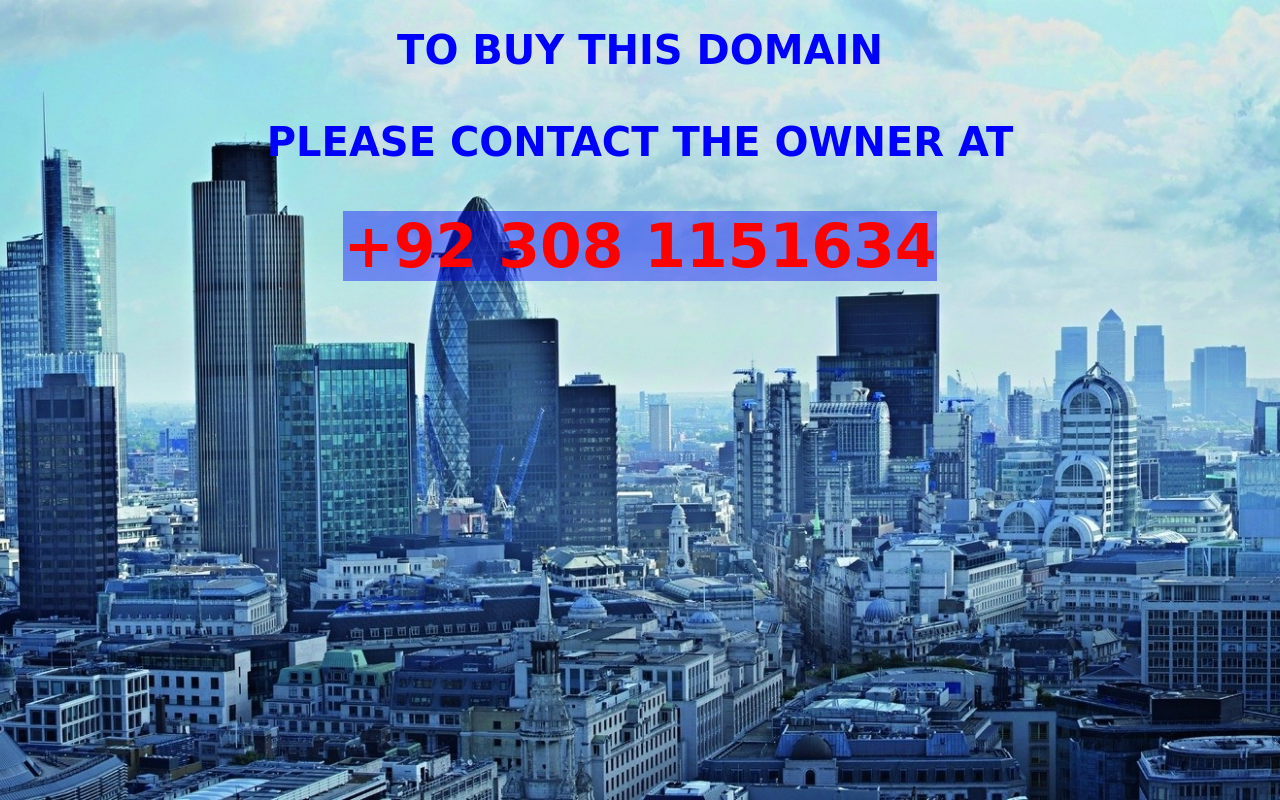
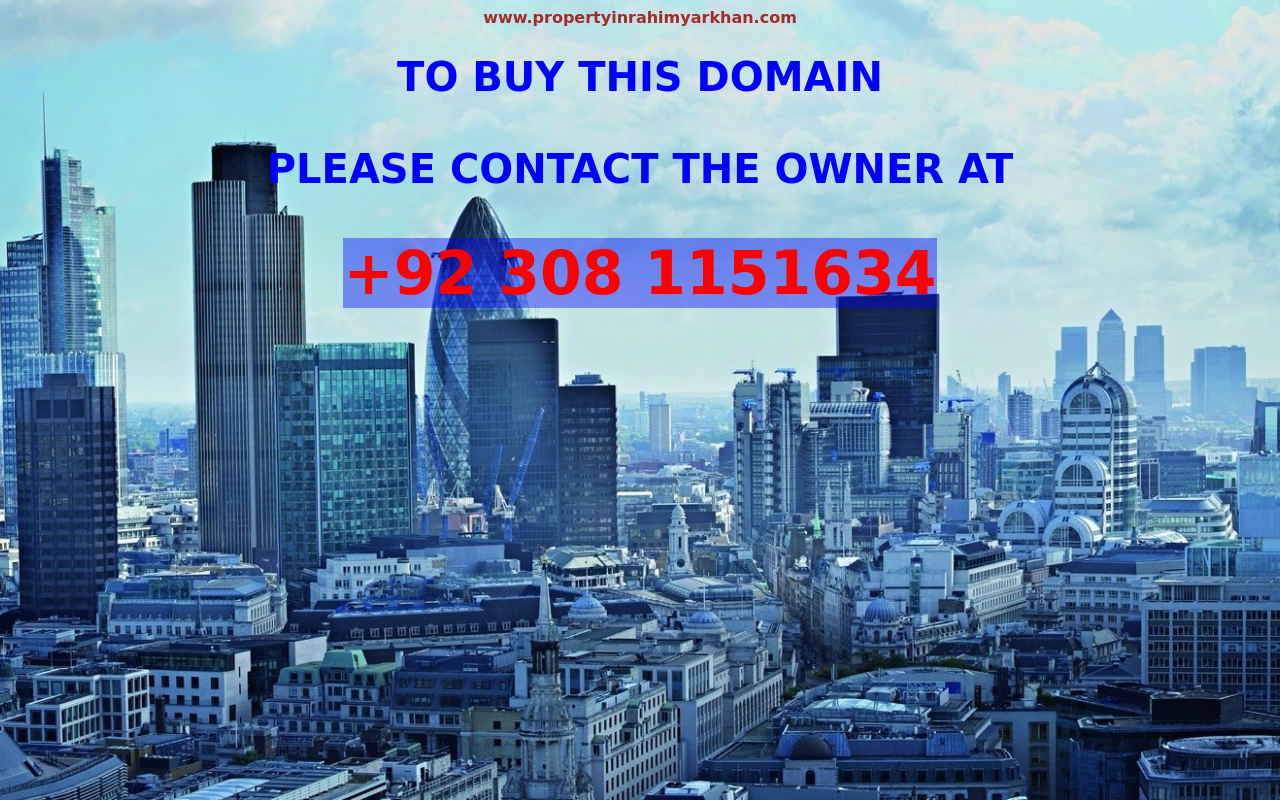
Before and after one commit to Qasim637/propertyinrahimyarkhan, a plain HTML site: page index.html in a window 1280 px wide. Drawn offline with Linux system fonts and the light colour scheme; a web font is replaced by a local one.

Commit message:
name domain

```diff
--- a/index.html
+++ b/index.html
@@ -35,6 +35,8 @@ h1 {
 
 
 <div class="title">
+
+ <b style="color:brown">www.propertyinrahimyarkhan.com</b>
   <h1>To buy this domain<br /><br /> please contact the owner at<br />
     <br />
     <span style="font-size:50px;"><a href="#" style="color:red;background-color: rgba(0,0,255,.4); text-transform:uppercase;font-size:60px; text-decoration:none;"> +92 308 1151634</a></span></h1>
```
